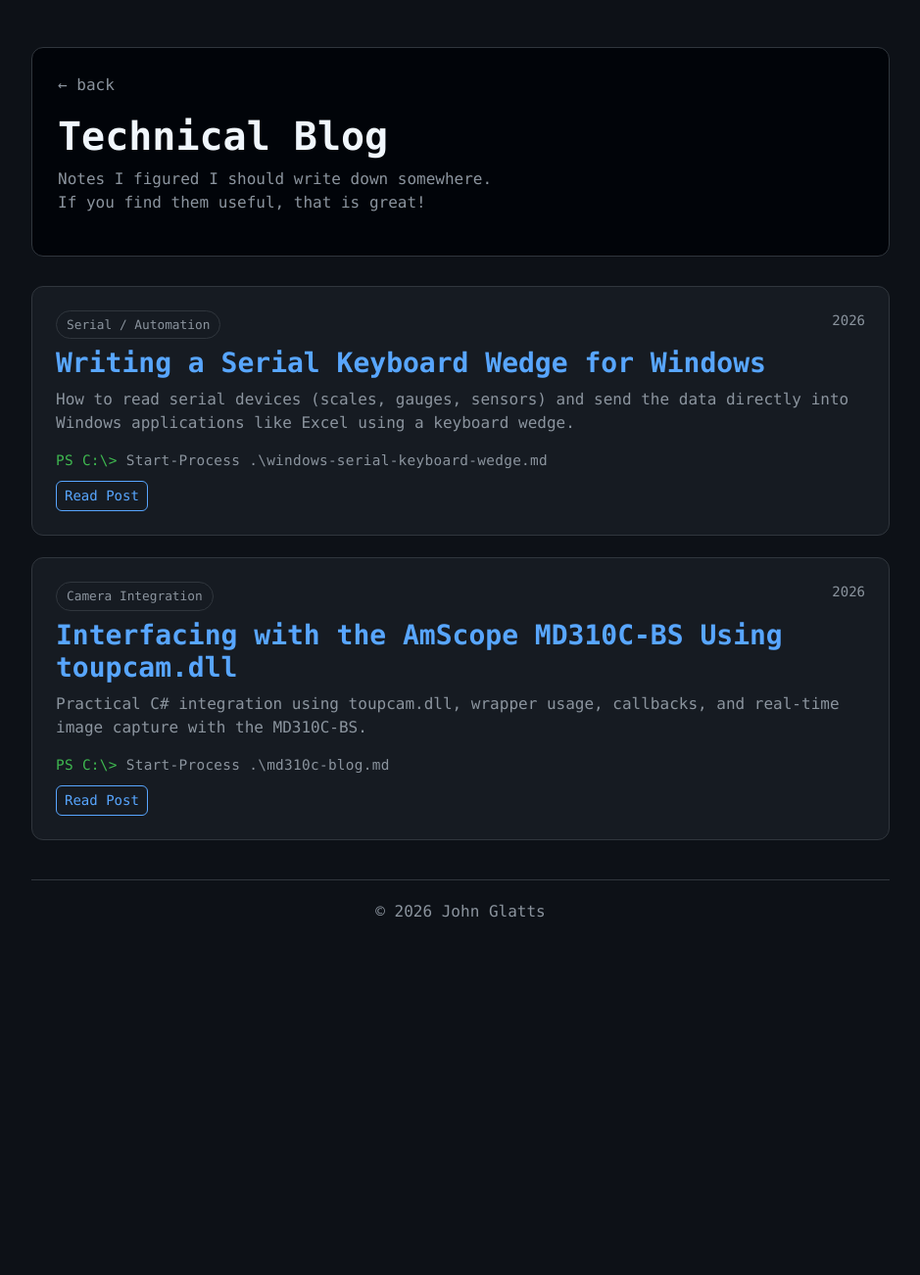
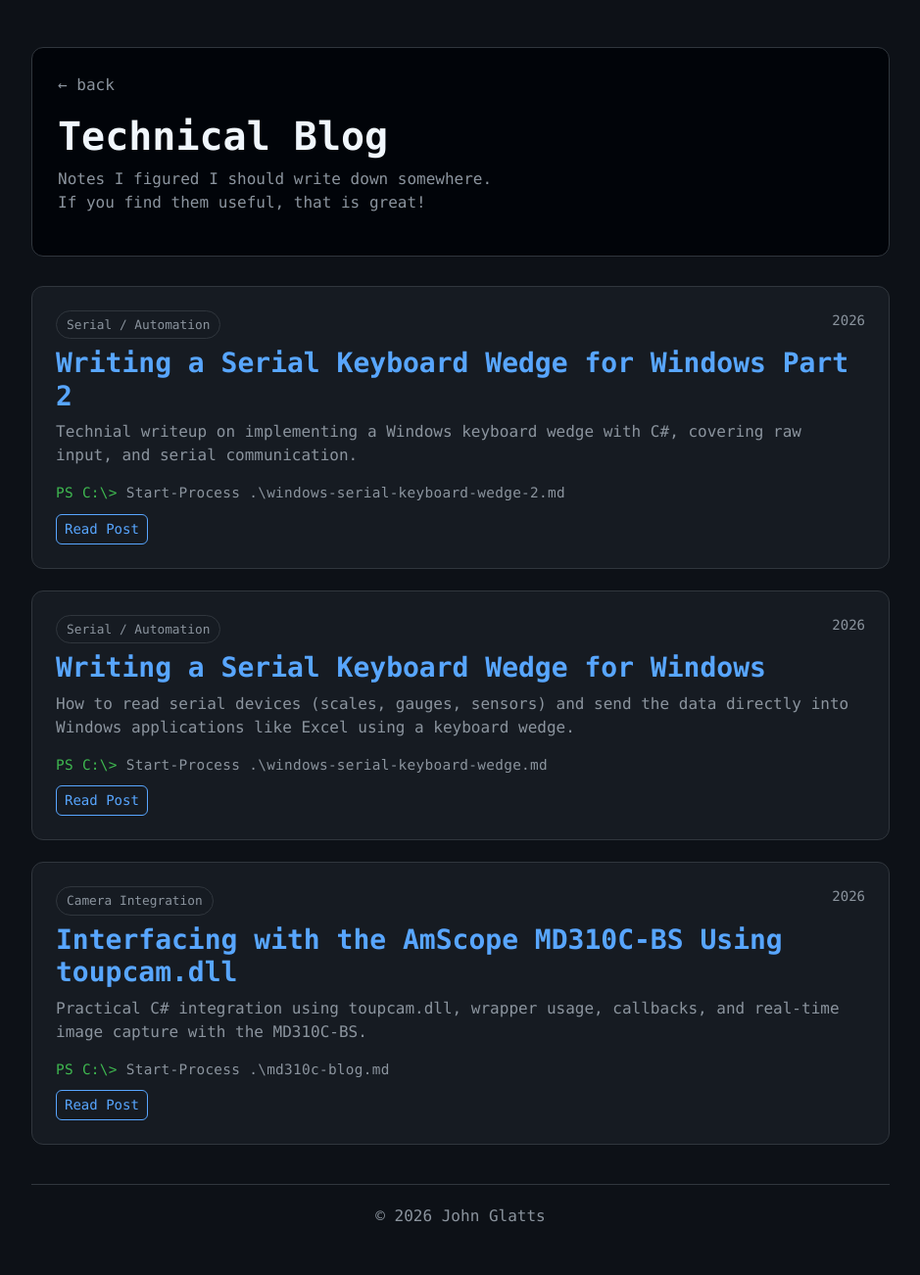
Before and after one commit to jglatts/jglatts.github.io, a Jekyll site: the page all-blogs.html, which Jekyll copies as it is, in a window 1280 px wide. Shown: the whole page at 98% size, without its empty margins (170-1109 px from the left). Built offline with Jekyll 4.4.1, drawn with Linux system fonts in a browser that asks for light colours; before the commit the page ends 991 px from its top, so only the background shows below that.

Commit message:
blog dates

```diff
--- a/all-blogs.html
+++ b/all-blogs.html
@@ -165,6 +165,27 @@
             </div>
             <h3 class="fw-bold">
                 <a href="https://jglatts.github.io/windows-serial-keyboard-wedge.html">
+                    Writing a Serial Keyboard Wedge for Windows Part 2
+                </a>
+            </h3>
+            <p class="text-muted mb-3">
+                Technial writeup on implementing a Windows keyboard wedge with C#, covering raw input, and serial communication.
+            </p>
+            <p class="prompt">Start-Process .\windows-serial-keyboard-wedge-2.md</p>
+
+            <a href="https://jglatts.github.io/windows-serial-keyboard-wedge-2.html" class="btn btn-outline-primary btn-sm">
+                Read Post
+            </a>
+        </div>
+
+
+        <div class="post-card">
+            <div class="d-flex justify-content-between flex-wrap gap-2 mb-2">
+                <span class="tag">Serial / Automation</span>
+                <span class="text-muted small">2026</span>
+            </div>
+            <h3 class="fw-bold">
+                <a href="https://jglatts.github.io/windows-serial-keyboard-wedge.html">
                     Writing a Serial Keyboard Wedge for Windows
                 </a>
             </h3>
--- a/windows-serial-keyboard-wedge-2.html
+++ b/windows-serial-keyboard-wedge-2.html
@@ -168,7 +168,8 @@
 
             <p>
                 One thing that stuck with me from school was:
-                <strong>program to an interface, not an implementation.</strong>
+                <br>
+                <strong><i>program to an interface, not an implementation.</i></strong>
             </p>
 
             <p>
--- a/windows-serial-keyboard-wedge.html
+++ b/windows-serial-keyboard-wedge.html
@@ -398,7 +398,9 @@ SendKeys.SendWait("{ENTER}");
             </p>
 
             <p>
-               Follow allong with the second post that details building SerialWedge using an interface design.
+                Follow allong with the second post that details building SerialWedge using an interface design.
+                <br>
+                <a href="/windows-serial-keyboard-wedge-part-2.html" class="back-link">Windows Serial Keyboard Wedge: Building the Interface &rarr;</a>
             </p>
 
             <p class="prompt">exit</p>
```
